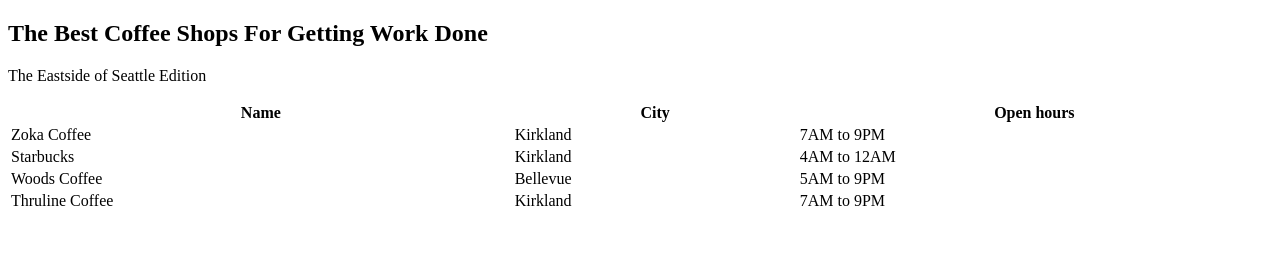
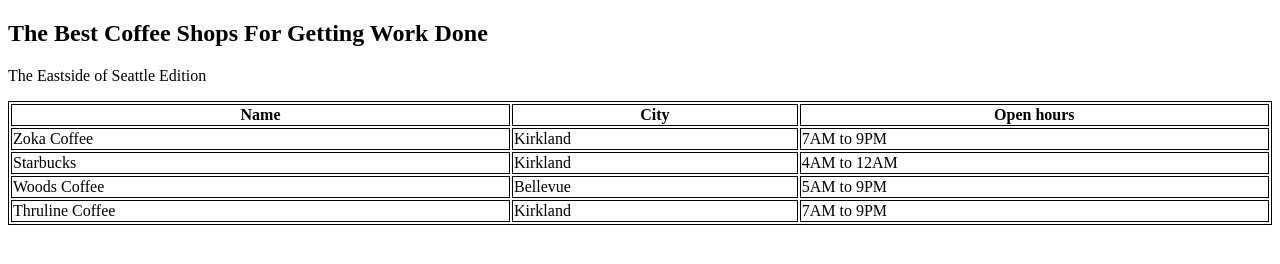
Before and after one commit to crystal-leesj/crystal-leesj.github.io, a plain HTML site: page index.html in a window 1280 px wide. Drawn offline with Linux system fonts and the light colour scheme.

Commit message:
Add style to table

```diff
--- a/index.html
+++ b/index.html
@@ -3,6 +3,13 @@
 
 <head>
     <title>Coffee in Eastside of Seattle</title>
+    <style>
+        table,
+        th,
+        td {
+            border: 1px solid black;
+        }
+    </style>
 </head>
 
 <body>
@@ -10,12 +17,12 @@
     <h2>The Best Coffee Shops For Getting Work Done</h1>
     <p>The Eastside of Seattle Edition</p>
     <table style="width:100%">
-        <tr>
+        <tr style="width:100%">
             <th>Name</th>
             <th>City</th>
             <th>Open hours</th>
         </tr>
-        <tr>
+        <tr style="width:100%">
             <td>Zoka Coffee</td>
             <td>Kirkland</td>
             <td>7AM to 9PM</td>
```
